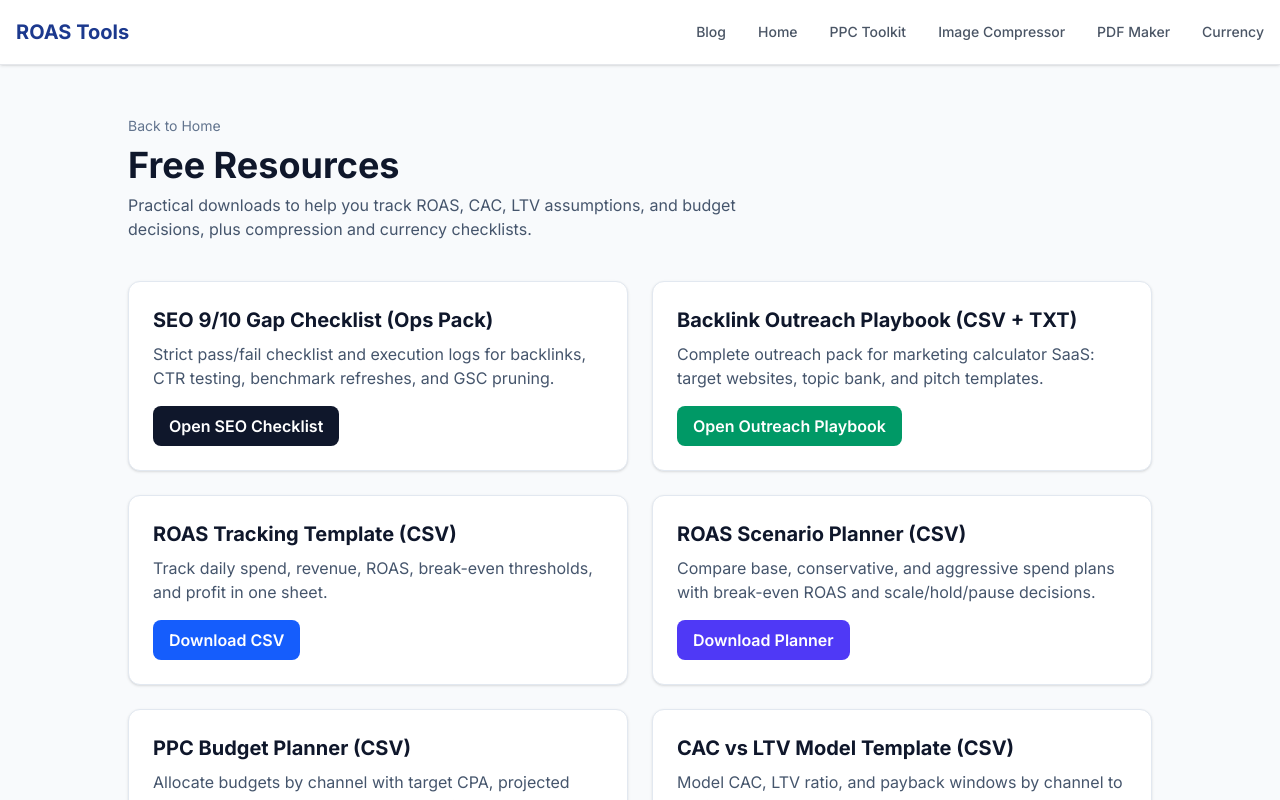
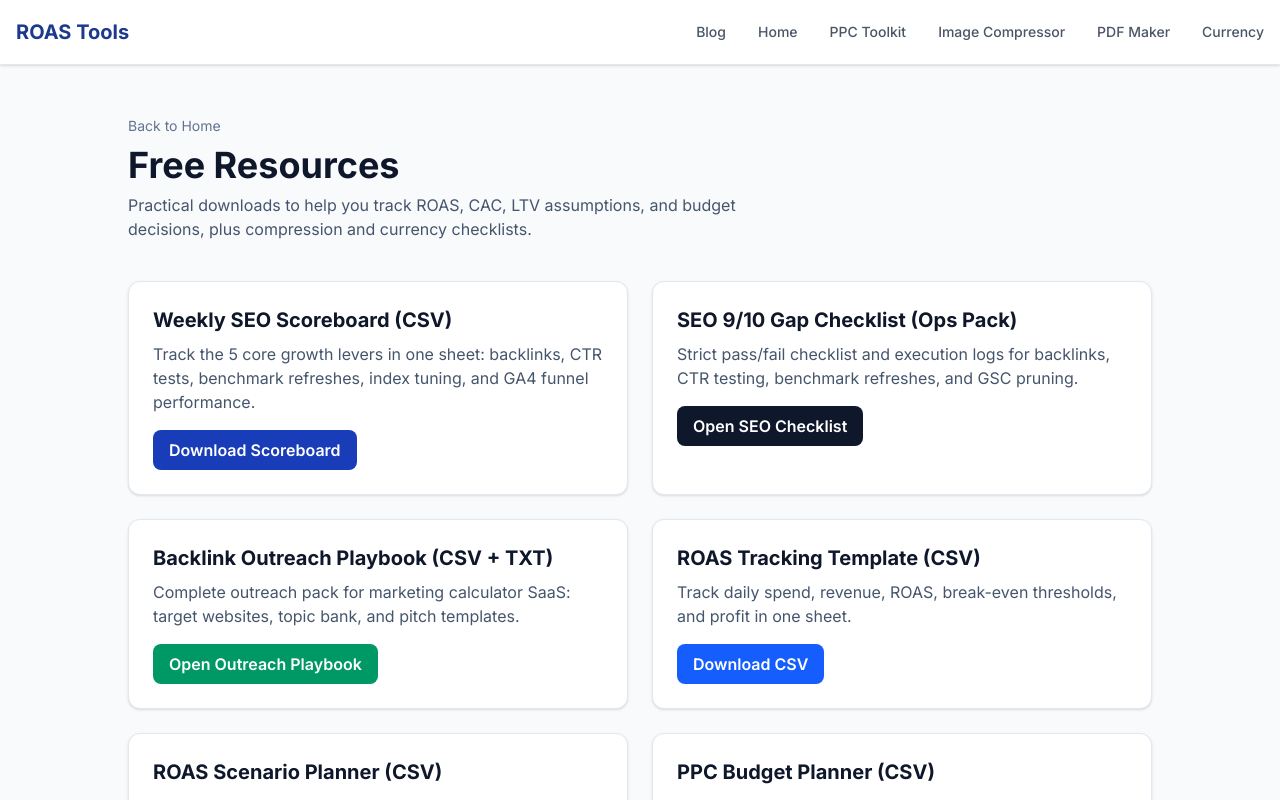
Before and after one commit to nikhil071-ui/roas-calculator, a Next.js app: page /resources in a window 1280 px wide. Shown: the top 800 px of the page. Built offline with nearby package versions, Linux system fonts and the light colour scheme.

Commit message:
Add weekly SEO scoreboard template and resources download link

```diff
--- a/app/resources/page.tsx
+++ b/app/resources/page.tsx
@@ -23,6 +23,7 @@ export const metadata: Metadata = {
     "seo checklist",
     "gsc index prune log",
     "ctr title test matrix",
+    "weekly seo scoreboard",
     "marketing templates",
   ],
   openGraph: {
@@ -55,6 +56,22 @@ export default function ResourcesPage() {
         </div>
 
         <div className="grid md:grid-cols-2 gap-6">
+          <div className="bg-white p-6 rounded-xl border border-slate-200 shadow-sm">
+            <h2 className="text-xl font-bold text-slate-900">Weekly SEO Scoreboard (CSV)</h2>
+            <p className="text-slate-600 mt-2">
+              Track the 5 core growth levers in one sheet: backlinks, CTR tests, benchmark refreshes, index tuning, and GA4 funnel performance.
+            </p>
+            <TrackedDownloadLink
+              href="/resources/weekly-seo-scoreboard.csv"
+              templateName="weekly_seo_scoreboard"
+              fileType="csv"
+              sourcePage="/resources"
+              className="inline-block mt-4 bg-blue-800 text-white px-4 py-2 rounded-lg font-semibold hover:bg-blue-900 transition"
+            >
+              Download Scoreboard
+            </TrackedDownloadLink>
+          </div>
+
           <div className="bg-white p-6 rounded-xl border border-slate-200 shadow-sm">
             <h2 className="text-xl font-bold text-slate-900">SEO 9/10 Gap Checklist (Ops Pack)</h2>
             <p className="text-slate-600 mt-2">
```
Also changed, not shown: public/resources/weekly-seo-scoreboard.csv (added).
